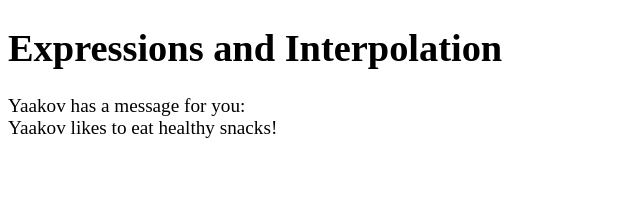
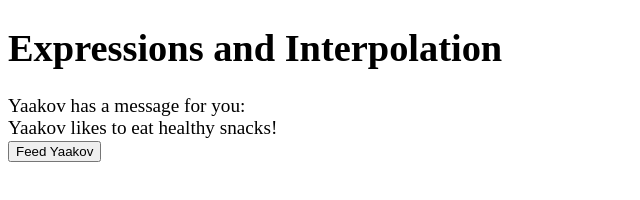
Before and after one commit to urbain32/Coursera-Angular-Test, a plain HTML site: page index.html in a window 1280 px wide. Shown: the whole page, without its empty margins (0-640 px from the left). Drawn offline with Linux system fonts and the light colour scheme.

Commit message:
crreeating a buttton to change the picture

```diff
--- a/index.html
+++ b/index.html
@@ -16,6 +16,9 @@
     <div ng-controller="MsgController">
       {{name}} has a message for you: <br />
       {{sayMessage()}}
+      <div>
+        <button ng-click="feedYaakov()">Feed Yaakov</button>
+      </div>
     </div>
   </body>
 </html>
```
